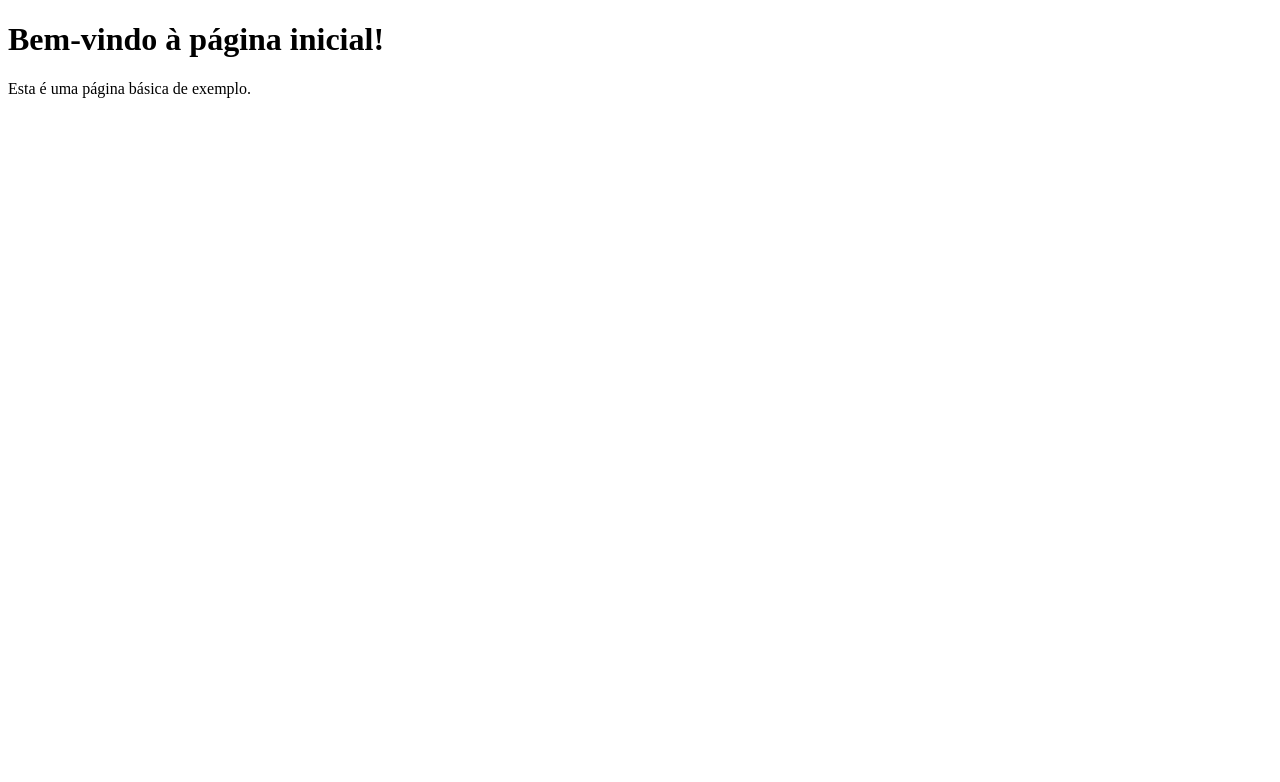
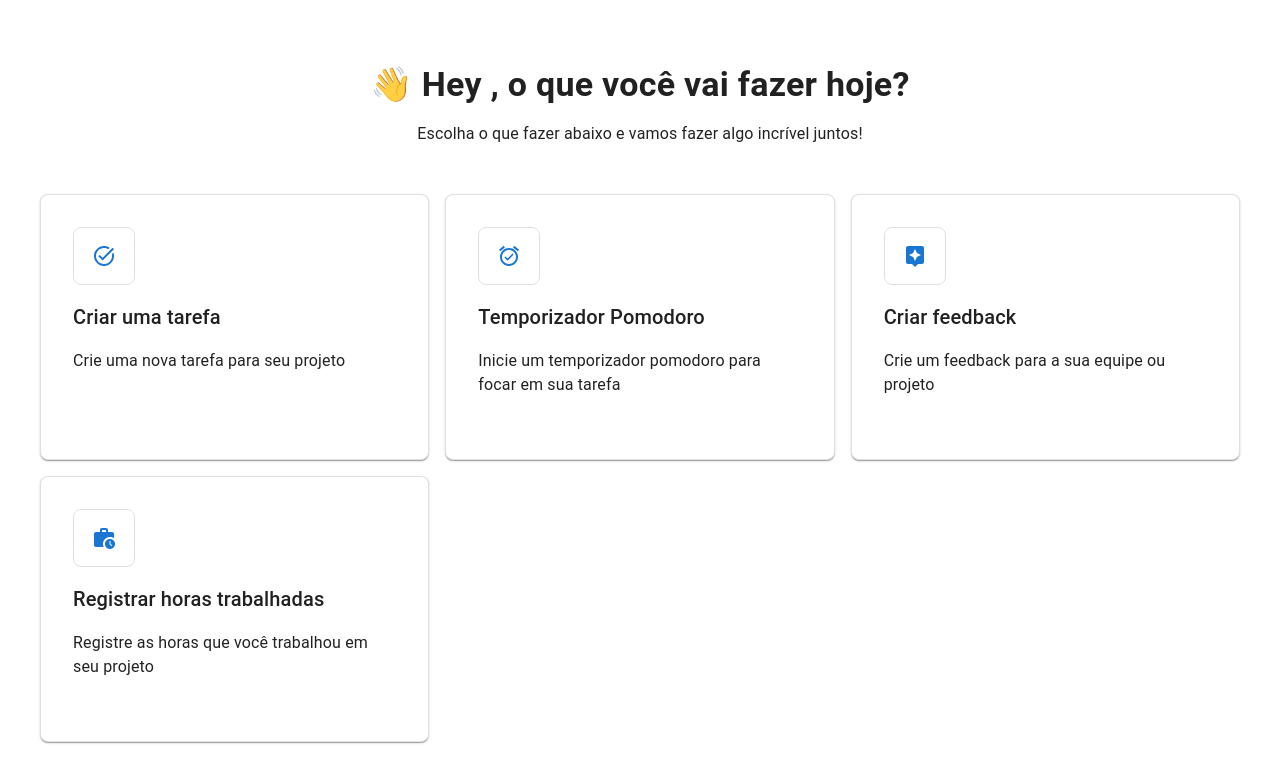
Before and after one commit to BiancaGrenzel/react-base-repository, a React (Vite) app: page / in a window 1280 px wide. Shown: the top 782 px of the page. Built offline with nearby package versions, Linux system fonts and the light colour scheme; no server answers.

Commit message:
:sparkles: feat: home page

```diff
--- /dev/null
+++ b/src/pages/home/hooks/useItemsCardAction.tsx
@@ -0,0 +1,47 @@
+import TaskAltIcon from "@mui/icons-material/TaskAlt";
+import AlarmOnIcon from "@mui/icons-material/AlarmOn";
+import AssistantIcon from "@mui/icons-material/Assistant";
+import WorkHistoryIcon from "@mui/icons-material/WorkHistory";
+import { useNavigate } from "react-router-dom";
+import { useStore } from "zustand";
+import { useTranslationStore } from "../../../store";
+
+export const useItemsCardAction = () => {
+  const navigate = useNavigate();
+  const { intl } = useStore(useTranslationStore);
+
+  return [
+    {
+      title: intl("createATask"),
+      description: intl("createTaskDescription"),
+      icon: <TaskAltIcon />,
+      onClick: () => {
+        navigate("/tasks");
+      },
+    },
+    {
+      title: intl("pomodoroTimer"),
+      description: intl("pomodoroTimerDescription"),
+      icon: <AlarmOnIcon />,
+      onClick: () => {
+        navigate("/pomodoro");
+      },
+    },
+    {
+      title: intl("createFeedback"),
+      description: intl("createFeedbackDescription"),
+      icon: <AssistantIcon />,
+      onClick: () => {
+        navigate("/feedbacks");
+      },
+    },
+    {
+      title: intl("recordWorkedHours"),
+      description: intl("recordWorkedHoursDescription"),
+      icon: <WorkHistoryIcon />,
+      onClick: () => {
+        navigate("/time-keeping");
+      },
+    },
+  ];
+};
--- a/src/pages/home/index.tsx
+++ b/src/pages/home/index.tsx
@@ -1,11 +1,40 @@
-import React from "react";
+import { Box, Grid, Typography } from "@mui/material";
+import { useUserStore } from "../../store/userStore";
+import { ActionCard } from "../../components/ActionCard";
+import { useItemsCardAction } from "./hooks/useItemsCardAction";
+import useStyles from "./styles";
+import { useStore } from "zustand";
+import { useTranslationStore } from "../../store/translationStore";
 
-const Home: React.FC = () => {
+const Home = () => {
+  const styles = useStyles();
+  const { name } = useUserStore();
+  const actions = useItemsCardAction();
+  const { intl } = useStore(useTranslationStore);
   return (
-    <div>
-      <h1>Bem-vindo à página inicial!</h1>
-      <p>Esta é uma página básica de exemplo.</p>
-    </div>
+    <Box sx={styles.container}>
+      <Box sx={styles.header}>
+        <Typography variant="h4" sx={styles.title}>
+          &#128075; Hey {name}, {intl("whatWillYouDo")}
+        </Typography>
+        <Typography variant="body1" sx={styles.subtitle}>
+          {intl("chooseWhatToDo")}
+        </Typography>
+      </Box>
+      <Grid container spacing={2}>
+        {actions.map((action, index) => (
+          <Grid item xs={12} md={4}>
+            <ActionCard
+              key={index}
+              title={action.title}
+              description={action.description}
+              icon={action.icon}
+              onClick={action.onClick}
+            />
+          </Grid>
+        ))}
+      </Grid>
+    </Box>
   );
 };
 
--- /dev/null
+++ b/src/pages/home/styles.ts
@@ -0,0 +1,27 @@
+import { Theme } from "@mui/material";
+
+const useStyles = () => ({
+  container: {
+    maxWidth: "1200px",
+    margin: "0 auto",
+    marginTop: (theme: Theme) => theme.spacing(8),
+    display: "flex",
+    flexDirection: "column",
+    gap: (theme: Theme) => theme.spacing(6),
+  },
+  title: {
+    fontWeight: "bold",
+    color: (theme: Theme) => theme.palette.text.primary,
+  },
+  subtitle: {
+    color: (theme: Theme) => theme.palette.text.primary,
+  },
+  header: {
+    display: "flex",
+    flexDirection: "column",
+    gap: (theme: Theme) => theme.spacing(2),
+    textAlign: "center",
+  },
+});
+
+export default useStyles;
```
